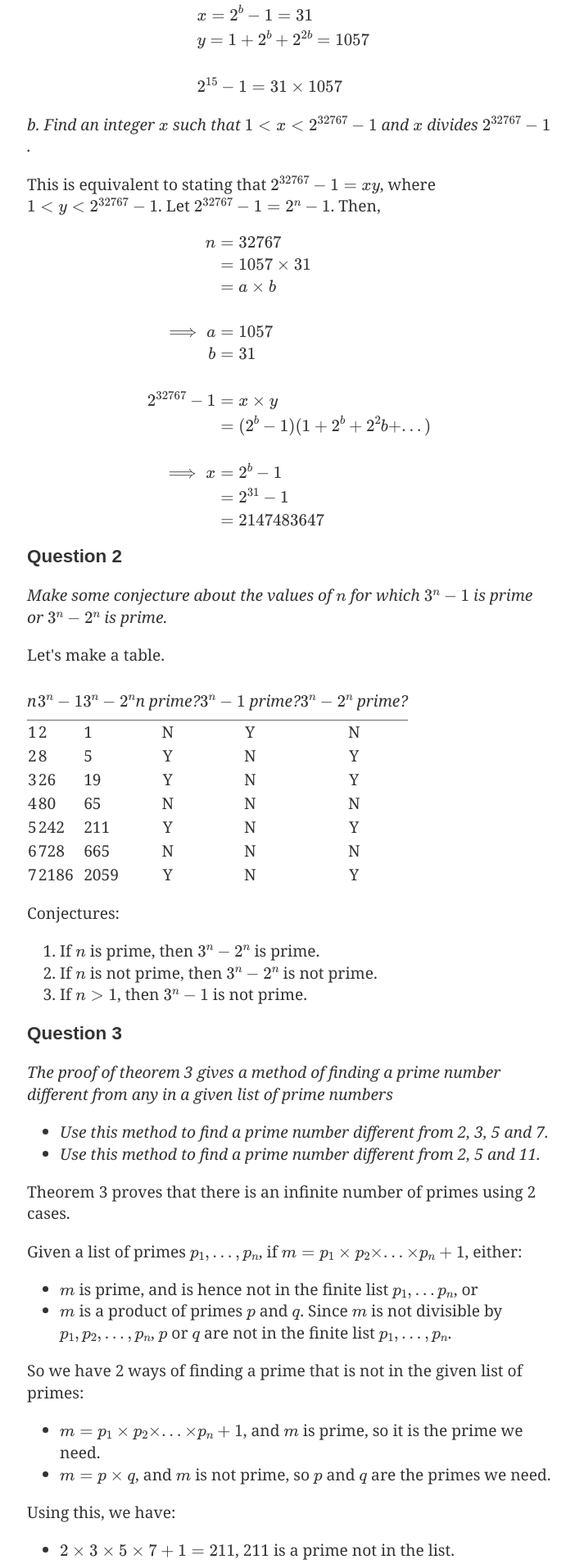
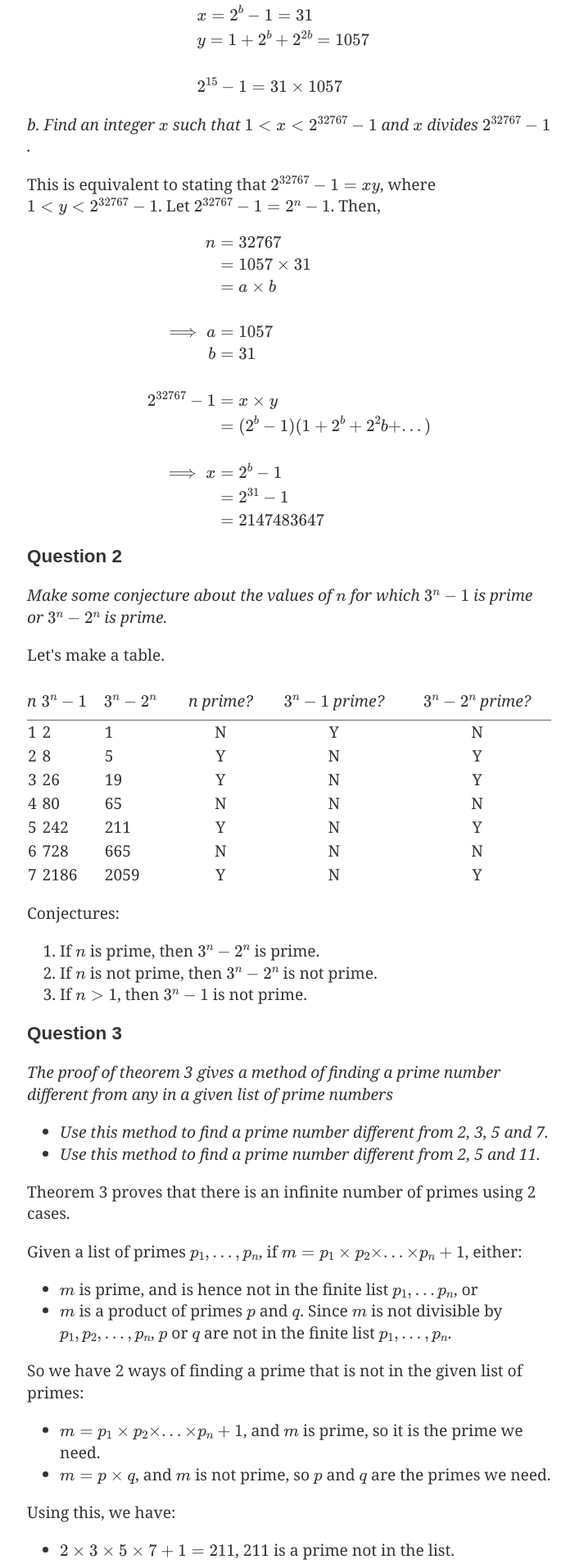
Before and after one commit to ganpatrao/ganpatrao.github.io, a Jekyll site: the page built from _posts/2013-08-04-beginning-how-to-prove-it.md, in a window 1280 px wide. Shown: the part 1179-3087 px from the top of the page at 82% size, without its empty margins (351-1053 px from the left). Built offline with Jekyll 4.4.1, drawn with Linux system fonts in a browser that asks for light colours; formulas are drawn with MathJax 3.

Commit message:
Add table wrapper styles

```diff
--- a/css/styles.css
+++ b/css/styles.css
@@ -23,9 +23,11 @@ blockquote {
 }
 
 table {
-    display: block;
+    width: 100%;
+}
+
+.table-wrapper {
     overflow: auto;
-    width: 100%;
 }
 
 th {
```
